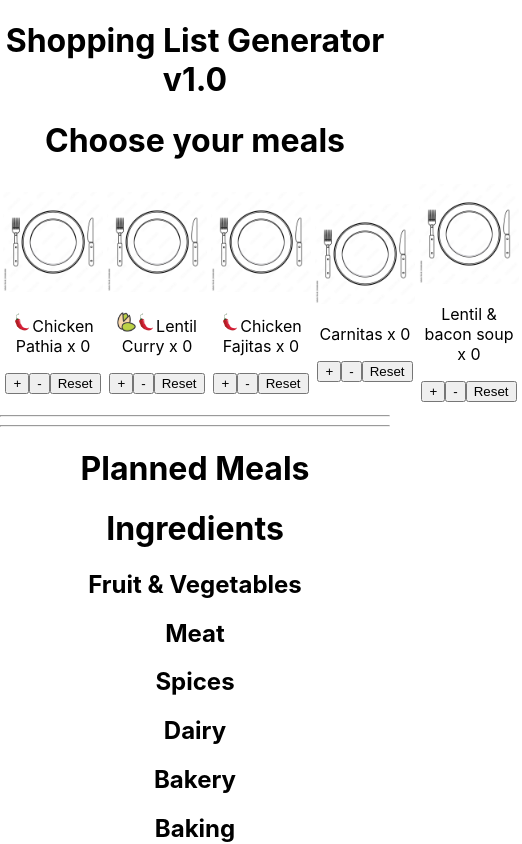
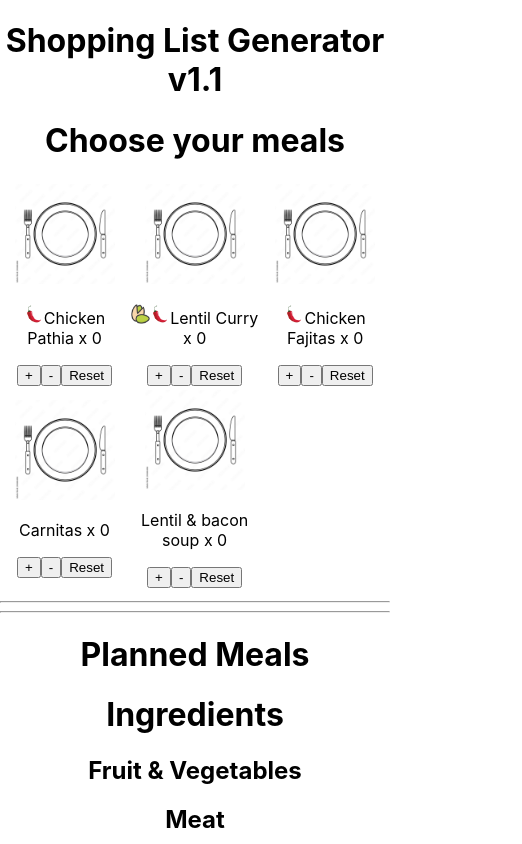
Before and after one commit to FlysJoint/shopalot, a React (Create React App) app: page / in a window 390 px wide. Shown: the top 844 px of the page, 522 px wide, since content can reach past the window. Built offline with nearby package versions, Linux system fonts and the light colour scheme.

Commit message:
mobile tidy

```diff
--- a/src/Header.js
+++ b/src/Header.js
@@ -4,7 +4,7 @@ function Header(props) {
 
     return (
         <div>
-            <h1>Shopping List Generator v1.0</h1>
+            <h1>Shopping List Generator v1.1</h1>
         </div>
     )
 }
--- a/src/Ingredients.js
+++ b/src/Ingredients.js
@@ -41,9 +41,7 @@ function Ingredients(props) {
 
         return (ingredients).map( (ingredient) => {
             return (
-                // <div>
-                    <p>{ingredient[1] > 0 && ingredient[0] + ' x ' + ingredient[1] + ' ' + ingredient[2]}</p>
-                // </div>
+                <p>{ingredient[1] > 0 && ingredient[0] + ' x ' + ingredient[1] + ' ' + ingredient[2]}</p>
             )
         })
     }
--- a/src/MealPlanner.js
+++ b/src/MealPlanner.js
@@ -11,11 +11,6 @@ function MealPlanner() {
     const mealplan = (meals) => {
         setMeals((prev) => [...prev.filter(name => !name.includes(meals[0])), meals]);
     };
-
-    // useEffect(() => {
-    //     setMealChange(() => mealAmount);
-    //     mealUpdate();
-    // }, [mealAmount]);
 
     return (
         <div>
@@ -32,11 +27,16 @@ function MealPlanner() {
                     <td>
                         <Meal spicy={true} nuts={false} gluten={false} name='Chicken Fajitas'  mealplan={mealplan}/>
                     </td>
+                </tr>
+                <tr>
                     <td>
                         <Meal spicy={false} nuts={false} gluten={false} name='Carnitas' mealplan={mealplan}/>
                     </td>
                     <td>
                         <Meal spicy={false} nuts={false} gluten={false} name='Lentil & bacon soup' mealplan={mealplan}/>
+                    </td>
+                    <td>
+
                     </td>
                 </tr>
                 <tr>
```
